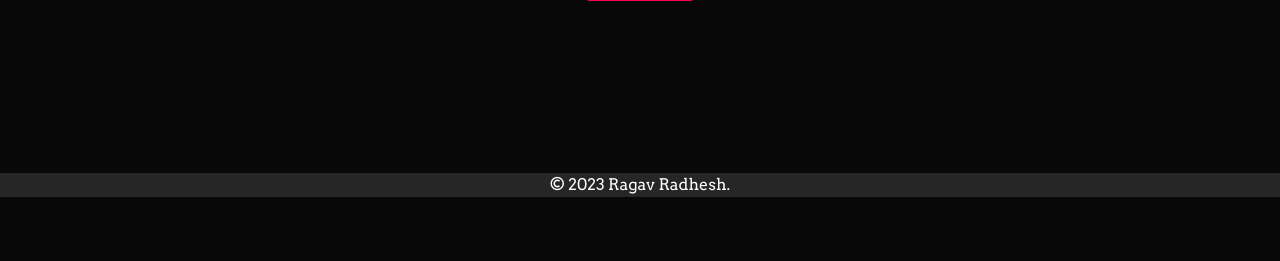
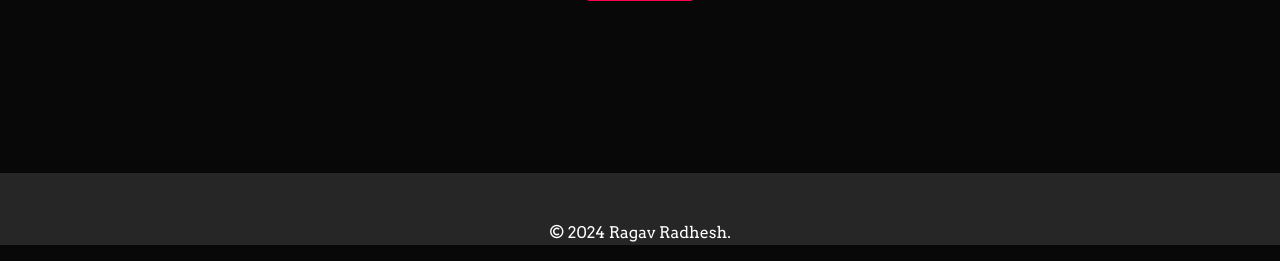
Before and after one commit to RRhere/Flask-Web-Application, a Flask app: page /home in a window 1280 px wide. Shown: the part 633-894 px from the top of the page. Before the commit the page ends 830 px from the top, so only its background shows below. Run offline with Flask 3, Linux system fonts and the light colour scheme; some libraries are stand-ins or nearby versions.

Commit message:
git commit;

```diff
--- a/website/templates/base.html
+++ b/website/templates/base.html
@@ -60,7 +60,9 @@
     {% endblock %}
     </div>
     <div class="copyright">
-        <p>&copy; 2023 Ragav Radhesh.</p>
+    <br>
+    <br>
+        <p>&copy; 2024 Ragav Radhesh.</p>
     </div>
 
         <script
```
